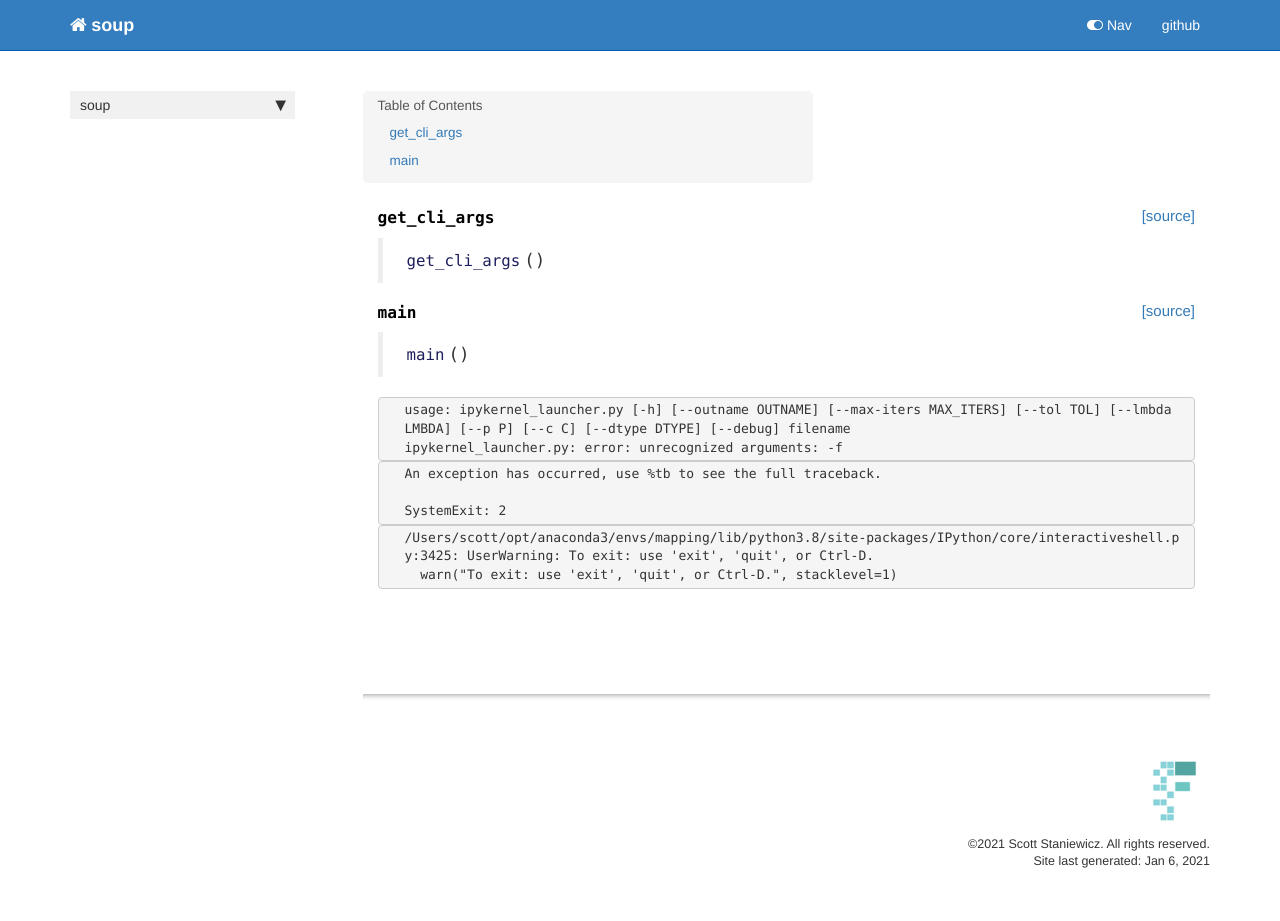
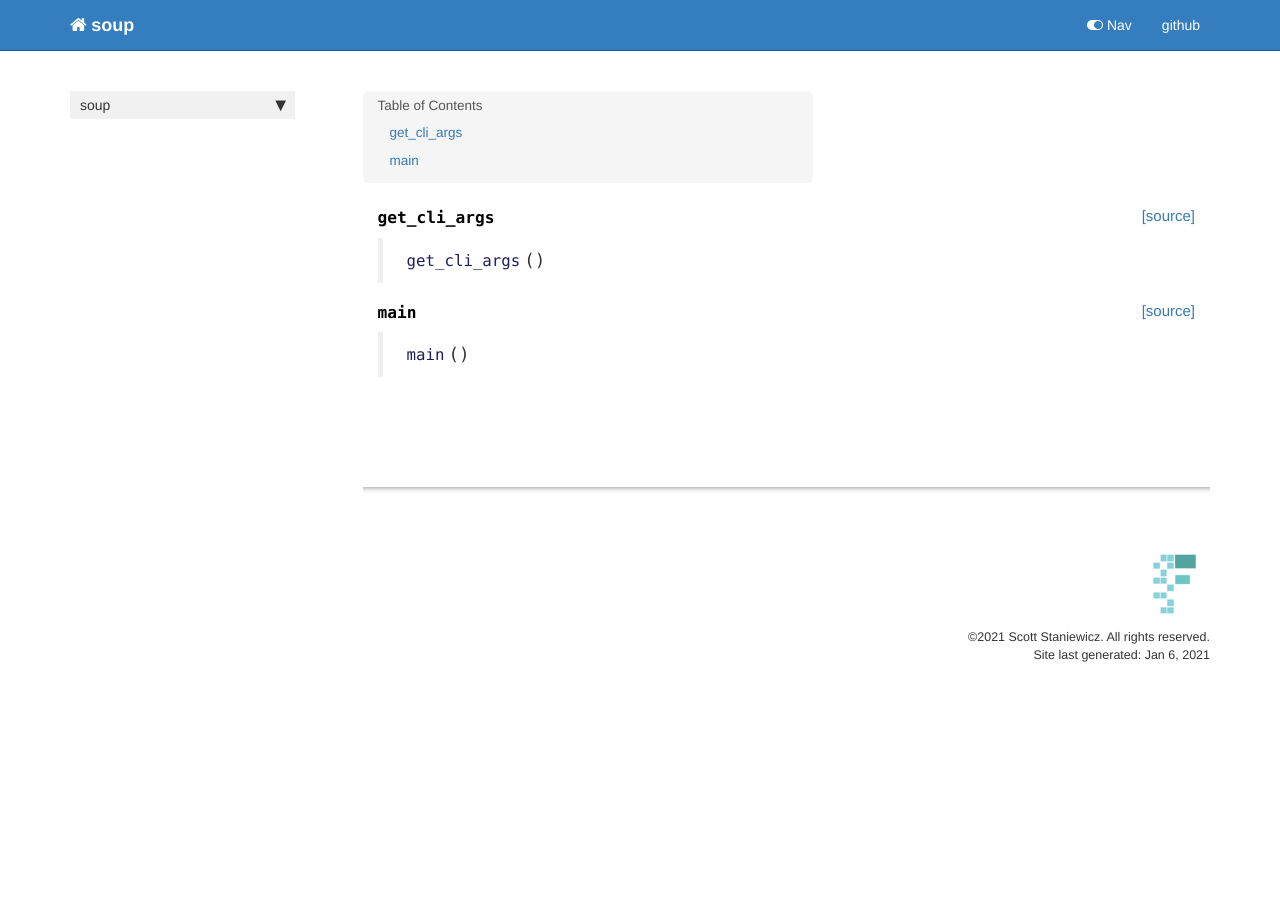
Before and after one commit to scottstanie/spurs, a Jekyll site: the page built from docs/cli.html, in a window 1280 px wide. Built offline with Jekyll 4.4.1, drawn with Linux system fonts in a browser that asks for light colours; nearby versions of some CDN libraries; comment, search, counter and statistics services are not loaded; after the commit the page ends 900 px from its top, so only the background shows below that.

Commit message:
fix cli to not error on test

```diff
--- a/docs/cli.html
+++ b/docs/cli.html
@@ -91,46 +91,4 @@
 </div>
     {% endraw %}
 
-    {% raw %}
-
-<div class="cell border-box-sizing code_cell rendered">
-
-<div class="output_wrapper">
-<div class="output">
-
-<div class="output_area">
-
-<div class="output_subarea output_stream output_stderr output_text">
-<pre>usage: ipykernel_launcher.py [-h] [--outname OUTNAME] [--max-iters MAX_ITERS] [--tol TOL] [--lmbda LMBDA] [--p P] [--c C] [--dtype DTYPE] [--debug] filename
-ipykernel_launcher.py: error: unrecognized arguments: -f
-</pre>
 </div>
-</div>
-
-<div class="output_area">
-
-<div class="output_subarea output_text output_error">
-<pre>
-An exception has occurred, use %tb to see the full traceback.
-
-<span class="ansi-red-fg">SystemExit</span><span class="ansi-red-fg">:</span> 2
-</pre>
-</div>
-</div>
-
-<div class="output_area">
-
-<div class="output_subarea output_stream output_stderr output_text">
-<pre>/Users/scott/opt/anaconda3/envs/mapping/lib/python3.8/site-packages/IPython/core/interactiveshell.py:3425: UserWarning: To exit: use &#39;exit&#39;, &#39;quit&#39;, or Ctrl-D.
-  warn(&#34;To exit: use &#39;exit&#39;, &#39;quit&#39;, or Ctrl-D.&#34;, stacklevel=1)
-</pre>
-</div>
-</div>
-
-</div>
-</div>
-
-</div>
-    {% endraw %}
-
-</div>
--- a/soup/cli.py
+++ b/soup/cli.py
@@ -80,7 +80,3 @@ def main():
     unw_phase = unwrap(phase, **arg_dict)
     unw_with_mag = np.hstack((mag, unw_phase))
     unw_with_mag.tofile(outname)
-
-# Cell
-if __name__ == "__main__":
-    main()
```
Also changed, not shown: 1 other file.
